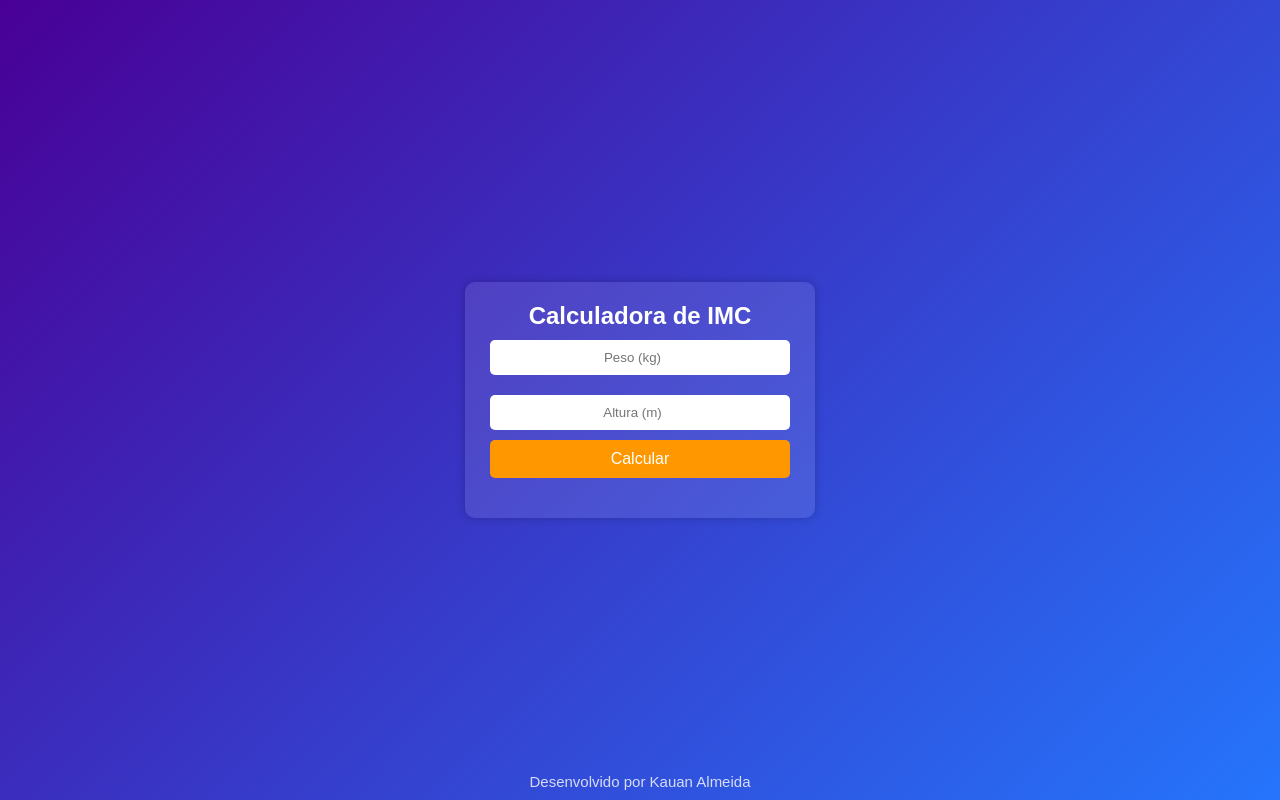
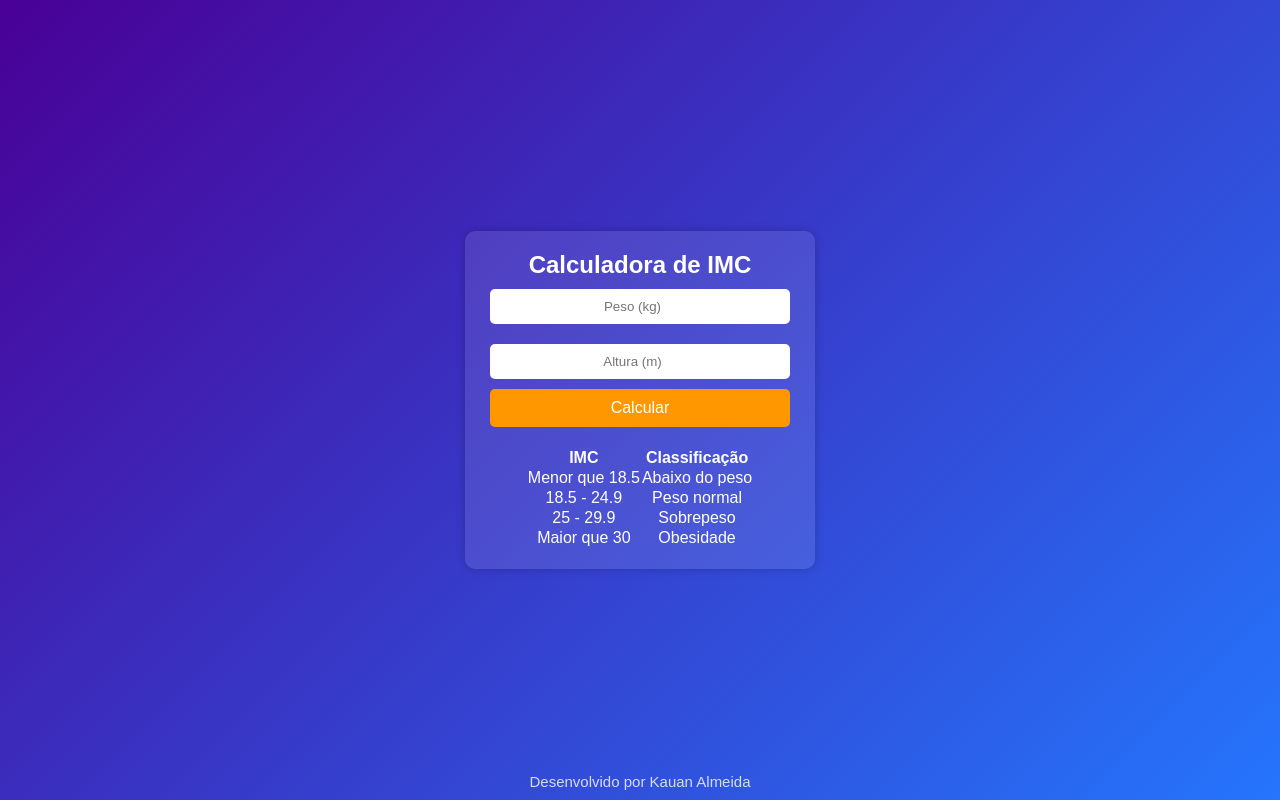
Before and after one commit to kauanalmeidaa/calculadora-imc, a plain HTML site: page index.html in a window 1280 px wide. Drawn offline with Linux system fonts and the light colour scheme.

Commit message:
Update index.html
Alterado o valor do campo para Min="0". Para não permitir adicionar um número maior que 0

```diff
--- a/index.html
+++ b/index.html
@@ -5,16 +5,41 @@
     <meta name="viewport" content="width=device-width, initial-scale=1.0">
     <link rel="shortcut icon" href="./3625050.png" type="image/x-icon">
     <link rel="stylesheet" href="style.css">
-    <script src="script.js"></script>
+    <script defer src="script.js"></script>
     <title>Calculadora IMC</title>
 </head>
 <body>
     <div class="container">
         <h2>Calculadora de IMC</h2>
-        <input type="number" id="peso" placeholder="Peso (kg)">
-        <input type="number" id="altura" placeholder="Altura (m)">
+        <input type="number" id="peso" placeholder="Peso (kg)" min="0">
+        <input type="number" id="altura" placeholder="Altura (m)" min="0">
         <button onclick="calcularIMC()">Calcular</button>
         <div id="resultado"></div>
+
+        <div class="tabela-container">
+            <table>
+                <tr>
+                    <th>IMC</th>
+                    <th>Classificação</th>
+                </tr>
+                <tr id="baixo-peso">
+                    <td>Menor que 18.5</td>
+                    <td>Abaixo do peso</td>
+                </tr>
+                <tr id="peso-normal">
+                    <td>18.5 - 24.9</td>
+                    <td>Peso normal</td>
+                </tr>
+                <tr id="sobrepeso">
+                    <td>25 - 29.9</td>
+                    <td>Sobrepeso</td>
+                </tr>
+                <tr id="obesidade">
+                    <td>Maior que 30</td>
+                    <td>Obesidade</td>
+                </tr>
+            </table>
+        </div>
     </div>
 
     <div class="footer">
```
